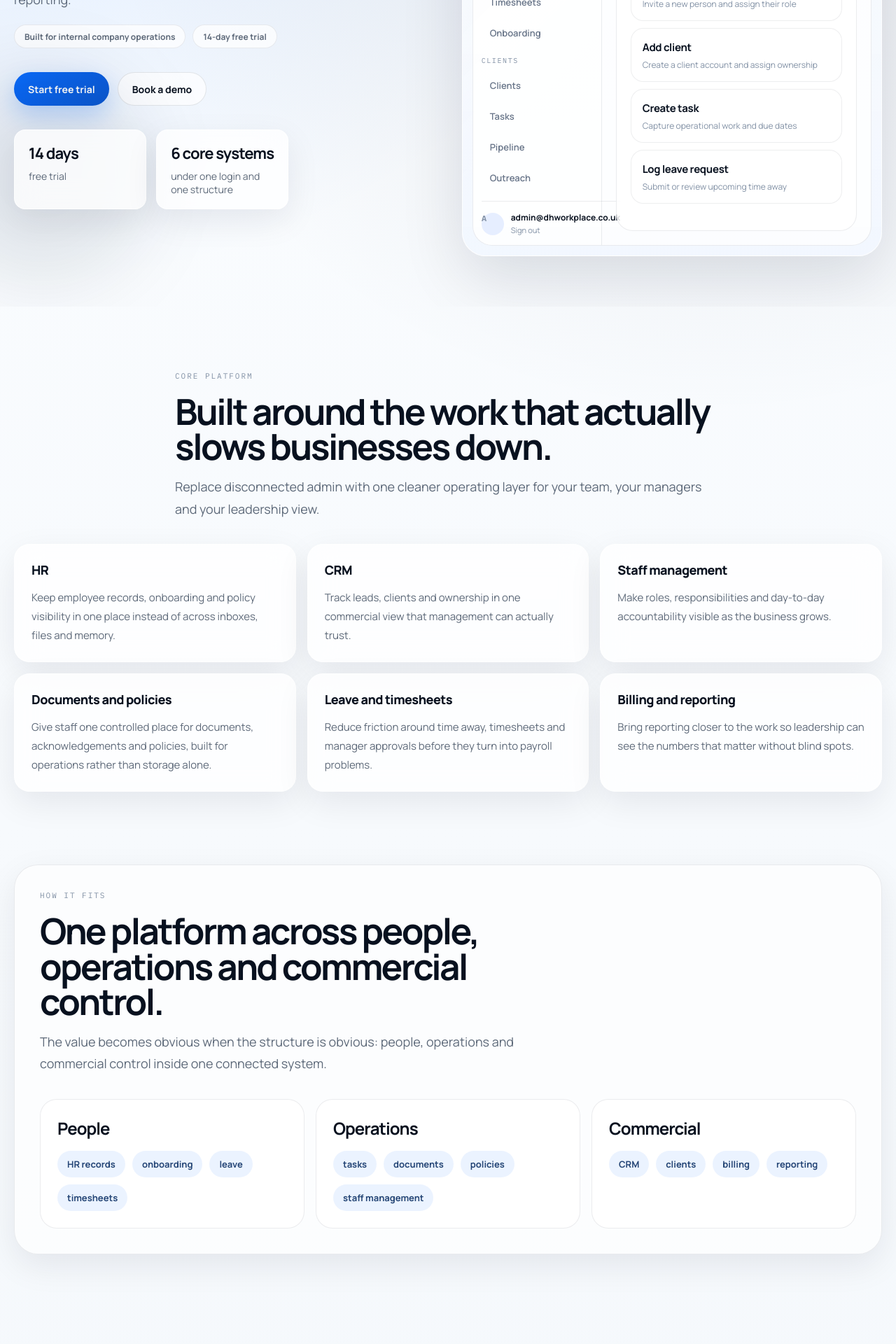
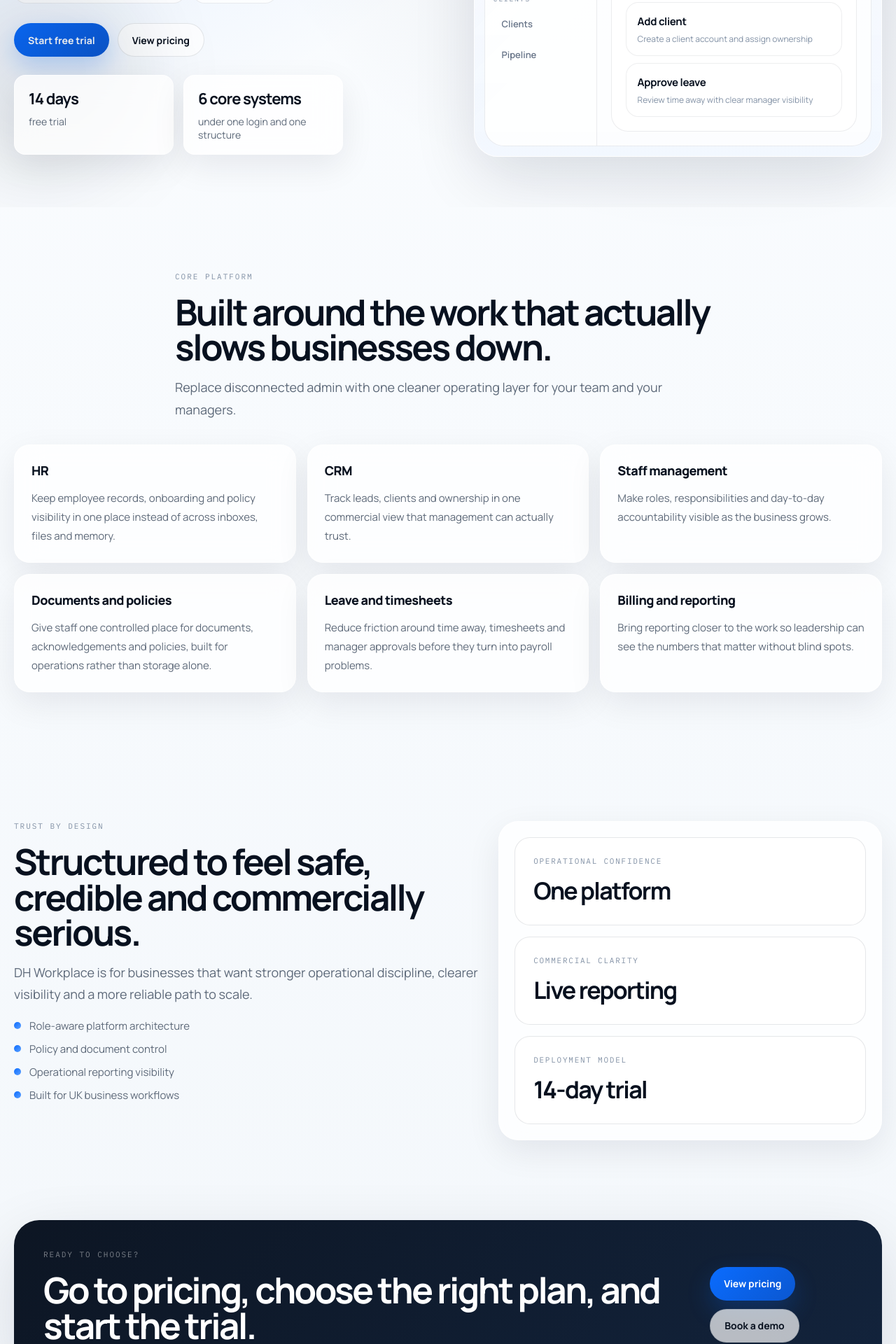
Before and after one commit to dhwebservices/dhworkplace, a React (Vite) app: page / in a window 1280 px wide. Shown: the part 680-2600 px from the top of the page at 70% size. Built offline with nearby package versions, Linux system fonts and the light colour scheme.

Commit message:
Refine pricing flow and simplify homepage

```diff
--- a/src/App.jsx
+++ b/src/App.jsx
@@ -38,12 +38,6 @@ const trustSignals = [
   'Policy and document control',
   'Operational reporting visibility',
   'Built for UK business workflows',
-]
-
-const systemColumns = [
-  { title: 'People', items: ['HR records', 'onboarding', 'leave', 'timesheets'] },
-  { title: 'Operations', items: ['tasks', 'documents', 'policies', 'staff management'] },
-  { title: 'Commercial', items: ['CRM', 'clients', 'billing', 'reporting'] },
 ]
 
 const pricingPlans = [
@@ -230,9 +224,7 @@ function LandingPage() {
               <a href="https://workplace.dhwebsiteservices.co.uk" className="button primary">
                 Start free trial
               </a>
-              <a href="mailto:clients@dhwebsiteservices.co.uk?subject=DH%20Workplace%20Demo" className="button secondary">
-                Book a demo
-              </a>
+              <Link to="/pricing" className="button secondary">View pricing</Link>
             </div>
             <div className="stat-row">
               {productStats.map((item) => (
@@ -263,7 +255,6 @@ function LandingPage() {
                 <div className="topbar-actions">
                   <span className="topbar-tab">DH Workplace</span>
                   <span className="topbar-tab muted">Overview</span>
-                  <span className="topbar-tab muted">DH Website Services</span>
                 </div>
               </div>
 
@@ -290,25 +281,14 @@ function LandingPage() {
                       <span className="rail-item">Staff Directory</span>
                       <span className="rail-item">Leave</span>
                       <span className="rail-item">Documents</span>
-                      <span className="rail-item">Policies</span>
                       <span className="rail-item">Timesheets</span>
-                      <span className="rail-item">Onboarding</span>
                     </div>
                   </div>
                   <div className="rail-group">
                     <div className="rail-heading">Clients</div>
                     <div className="rail-stack">
                       <span className="rail-item">Clients</span>
-                      <span className="rail-item">Tasks</span>
                       <span className="rail-item">Pipeline</span>
-                      <span className="rail-item">Outreach</span>
-                    </div>
-                  </div>
-                  <div className="rail-account">
-                    <span className="rail-avatar">A</span>
-                    <div>
-                      <strong>admin@dhworkplace.co.uk</strong>
-                      <span>Sign out</span>
                     </div>
                   </div>
                 </aside>
@@ -354,8 +334,7 @@ function LandingPage() {
                         {[
                           ['Add team member', 'Invite a new person and assign their role'],
                           ['Add client', 'Create a client account and assign ownership'],
-                          ['Create task', 'Capture operational work and due dates'],
-                          ['Log leave request', 'Submit or review upcoming time away'],
+                          ['Approve leave', 'Review time away with clear manager visibility'],
                         ].map(([title, copy]) => (
                           <div key={title} className="action-item">
                             <strong>{title}</strong>
@@ -377,8 +356,7 @@ function LandingPage() {
           <div className="eyebrow">Core platform</div>
           <h2>Built around the work that actually slows businesses down.</h2>
           <p>
-            Replace disconnected admin with one cleaner operating layer for your team,
-            your managers and your leadership view.
+            Replace disconnected admin with one cleaner operating layer for your team and your managers.
           </p>
         </div>
         <div className="wrap capability-grid">
@@ -388,31 +366,6 @@ function LandingPage() {
               <p>{card.copy}</p>
             </article>
           ))}
-        </div>
-      </section>
-
-      <section className="section architecture-section">
-        <div className="wrap architecture-shell">
-          <div className="section-header compact">
-            <div className="eyebrow">How It Fits</div>
-            <h2>One platform across people, operations and commercial control.</h2>
-            <p>
-              The value becomes obvious when the structure is obvious: people,
-              operations and commercial control inside one connected system.
-            </p>
-          </div>
-          <div className="system-grid">
-            {systemColumns.map((column) => (
-              <article key={column.title} className="system-card">
-                <h3>{column.title}</h3>
-                <div className="system-items">
-                  {column.items.map((item) => (
-                    <span key={item}>{item}</span>
-                  ))}
-                </div>
-              </article>
-            ))}
-          </div>
         </div>
       </section>
 
@@ -454,13 +407,11 @@ function LandingPage() {
       <section className="section final-cta">
         <div className="wrap final-cta-shell">
           <div>
-            <div className="eyebrow">Start properly</div>
-            <h2>Start the trial and see how much cleaner the business can run.</h2>
+            <div className="eyebrow">Ready to Choose?</div>
+            <h2>Go to pricing, choose the right plan, and start the trial.</h2>
           </div>
           <div className="cta-stack">
-            <a href="https://workplace.dhwebsiteservices.co.uk" className="button primary">
-              Start free trial
-            </a>
+            <Link to="/pricing" className="button primary">View pricing</Link>
             <a href="mailto:clients@dhwebsiteservices.co.uk?subject=DH%20Workplace%20Demo" className="button secondary">
               Book a demo
             </a>
@@ -475,20 +426,10 @@ function PricingPage() {
   return (
     <main className="page-shell">
       <section className="page-hero">
-        <div className="wrap">
-          <div className="eyebrow">Pricing</div>
-          <h1>Simple pricing for businesses ready to operate properly.</h1>
-          <p>
-            Launch pricing is live now. Start on the right plan, try it for 14 days, and upgrade as the business grows.
-          </p>
-        </div>
-      </section>
-
-      <section className="section">
         <div className="wrap pricing-intro">
           <div className="pricing-lead">
             <div className="eyebrow">Pricing</div>
-            <h2>Choose the level of structure your business needs now.</h2>
+            <h1>Choose the level of structure your business needs now.</h1>
             <p>Every plan starts with a 14-day free trial. Launch pricing is live now, so the easiest time to switch is before more process debt builds up.</p>
           </div>
           <div className="pricing-callout">
@@ -496,6 +437,9 @@ function PricingPage() {
             <span>It gives you the strongest balance of operational control, team visibility and reporting without overcomplicating rollout.</span>
           </div>
         </div>
+      </section>
+
+      <section className="section pricing-section">
         <div className="wrap pricing-grid">
           {pricingPlans.map((plan) => (
             <article
--- a/src/index.css
+++ b/src/index.css
@@ -305,14 +305,14 @@ a {
   display: flex;
   flex-wrap: wrap;
   gap: 12px;
-  margin: 34px 0 34px;
+  margin: 28px 0 26px;
 }
 
 .stat-row {
   display: grid;
-  grid-template-columns: repeat(3, minmax(0, 1fr));
+  grid-template-columns: repeat(2, minmax(0, 1fr));
   gap: 14px;
-  max-width: 720px;
+  max-width: 470px;
 }
 
 .stat-card,
@@ -468,7 +468,7 @@ a {
 .dashboard-content {
   position: relative;
   display: grid;
-  grid-template-columns: 184px 1fr;
+  grid-template-columns: 160px 1fr;
   gap: 0;
   border-radius: 28px;
   overflow: hidden;
@@ -480,7 +480,7 @@ a {
   background: rgba(255, 255, 255, 0.52);
   border-right: 1px solid rgba(7, 19, 38, 0.08);
   padding: 16px 12px 14px;
-  min-height: 620px;
+  min-height: 520px;
   display: grid;
   align-content: start;
   gap: 14px;
@@ -766,7 +766,7 @@ a {
 }
 
 .workspace-panel.large {
-  min-height: 330px;
+  min-height: 250px;
 }
 
 .workspace-panel h3 {
@@ -795,15 +795,13 @@ a {
   transition: transform 180ms ease, box-shadow 180ms ease, border-color 180ms ease, background 180ms ease;
 }
 
-.action-item strong,
-.summary-item strong {
+.action-item strong {
   display: block;
   font-size: 15px;
   letter-spacing: -0.02em;
 }
 
-.action-item span,
-.summary-item span {
+.action-item span {
   display: block;
   margin-top: 6px;
   color: var(--ink-muted);
@@ -855,127 +853,6 @@ a {
   color: var(--ink-soft);
   font-size: 15px;
   line-height: 1.8;
-}
-
-.architecture-section {
-  padding-top: 12px;
-}
-
-.architecture-shell {
-  border-radius: 34px;
-  padding: 36px;
-  background: rgba(255, 255, 255, 0.62);
-  border: 1px solid rgba(7, 19, 38, 0.08);
-  box-shadow: var(--shadow-md);
-}
-
-.system-grid,
-.comparison-grid {
-  display: grid;
-  grid-template-columns: repeat(3, minmax(0, 1fr));
-  gap: 16px;
-}
-
-.system-card,
-.comparison-card {
-  border-radius: 24px;
-  padding: 24px;
-  background: rgba(255, 255, 255, 0.82);
-  border: 1px solid rgba(7, 19, 38, 0.08);
-  transition: transform 180ms ease, box-shadow 180ms ease, border-color 180ms ease;
-}
-
-.system-card h3,
-.comparison-card h3 {
-  margin: 0 0 16px;
-  font-size: 24px;
-  letter-spacing: -0.04em;
-}
-
-.system-items {
-  display: flex;
-  flex-wrap: wrap;
-  gap: 10px;
-}
-
-.system-items span {
-  display: inline-flex;
-  align-items: center;
-  min-height: 38px;
-  padding: 0 14px;
-  border-radius: 999px;
-  background: rgba(10, 108, 255, 0.08);
-  color: #244575;
-  font-size: 13px;
-  font-weight: 700;
-}
-
-.dark-band {
-  background: linear-gradient(180deg, #09111f 0%, #0b1627 100%);
-  color: white;
-}
-
-.pillar-grid {
-  display: grid;
-  grid-template-columns: repeat(3, minmax(0, 1fr));
-  gap: 16px;
-}
-
-.pillar-card {
-  border-radius: 28px;
-  padding: 28px;
-  background: rgba(255, 255, 255, 0.04);
-  border: 1px solid rgba(255, 255, 255, 0.08);
-  box-shadow: none;
-}
-
-.pillar-card h3 {
-  font-size: 32px;
-  line-height: 1.02;
-  margin-bottom: 14px;
-}
-
-.pillar-card p {
-  color: rgba(255, 255, 255, 0.68);
-  margin: 0;
-}
-
-.comparison-section {
-  padding-top: 24px;
-}
-
-.comparison-card {
-  display: grid;
-  gap: 16px;
-}
-
-.comparison-row {
-  padding: 16px;
-  border-radius: 18px;
-  background: rgba(246, 249, 252, 0.92);
-  border: 1px solid rgba(7, 19, 38, 0.06);
-}
-
-.comparison-row.improved {
-  background: rgba(10, 108, 255, 0.08);
-  border-color: rgba(10, 108, 255, 0.14);
-}
-
-.comparison-label {
-  display: inline-block;
-  margin-bottom: 10px;
-  font-family: var(--font-mono);
-  font-size: 11px;
-  text-transform: uppercase;
-  letter-spacing: 0.14em;
-  color: var(--ink-muted);
-}
-
-.comparison-row p {
-  margin: 0;
-  color: var(--ink-soft);
-  font-size: 15px;
-  line-height: 1.7;
 }
 
 .trust-grid {
@@ -1069,16 +946,16 @@ a {
 }
 
 .page-hero {
-  padding: 84px 0 12px;
+  padding: 84px 0 10px;
 }
 
 .page-hero .wrap {
-  max-width: 900px;
+  max-width: var(--wrap);
 }
 
 .page-hero p {
   max-width: 680px;
-  margin-top: 22px;
+  margin-top: 16px;
 }
 
 .pricing-grid {
@@ -1092,9 +969,9 @@ a {
   grid-template-columns: 1.1fr 0.9fr;
   gap: 20px;
   align-items: end;
-  margin-bottom: 26px;
 }
 
+.pricing-lead h1,
 .pricing-lead h2 {
   margin: 0 0 12px;
   font-size: clamp(2rem, 3vw, 3.2rem);
@@ -1122,6 +999,10 @@ a {
   margin-bottom: 8px;
   font-size: 18px;
   letter-spacing: -0.03em;
+}
+
+.pricing-section {
+  padding-top: 28px;
 }
 
 .pricing-card,
@@ -1268,11 +1149,8 @@ a {
 @media (max-width: 1120px) {
   .hero-grid,
   .trust-grid,
-  .pillar-grid,
   .pricing-grid,
   .capability-grid,
-  .system-grid,
-  .comparison-grid,
   .pricing-intro {
     grid-template-columns: 1fr;
   }
@@ -1387,9 +1265,6 @@ a {
     justify-content: center;
   }
 
-  .architecture-shell,
-  .system-card,
-  .comparison-card,
   .pricing-callout {
     padding: 20px;
   }
@@ -1493,12 +1368,9 @@ a {
   }
 
   .hero-proofline span,
-  .system-card,
-  .comparison-card,
   .pricing-card,
   .faq-card,
   .capability-card,
-  .pillar-card,
   .trust-panel,
   .workspace-panel {
     border-radius: 20px;
@@ -1532,12 +1404,6 @@ a {
     padding-right: 14px;
   }
 
-  .interface-main,
-  .interface-sidebar,
-  .interface-note {
-    padding: 18px;
-  }
-
   .workspace-title {
     font-size: 16px;
   }
```
Also changed, not shown: 5 other files (tests, documents, lock files or other folders).
